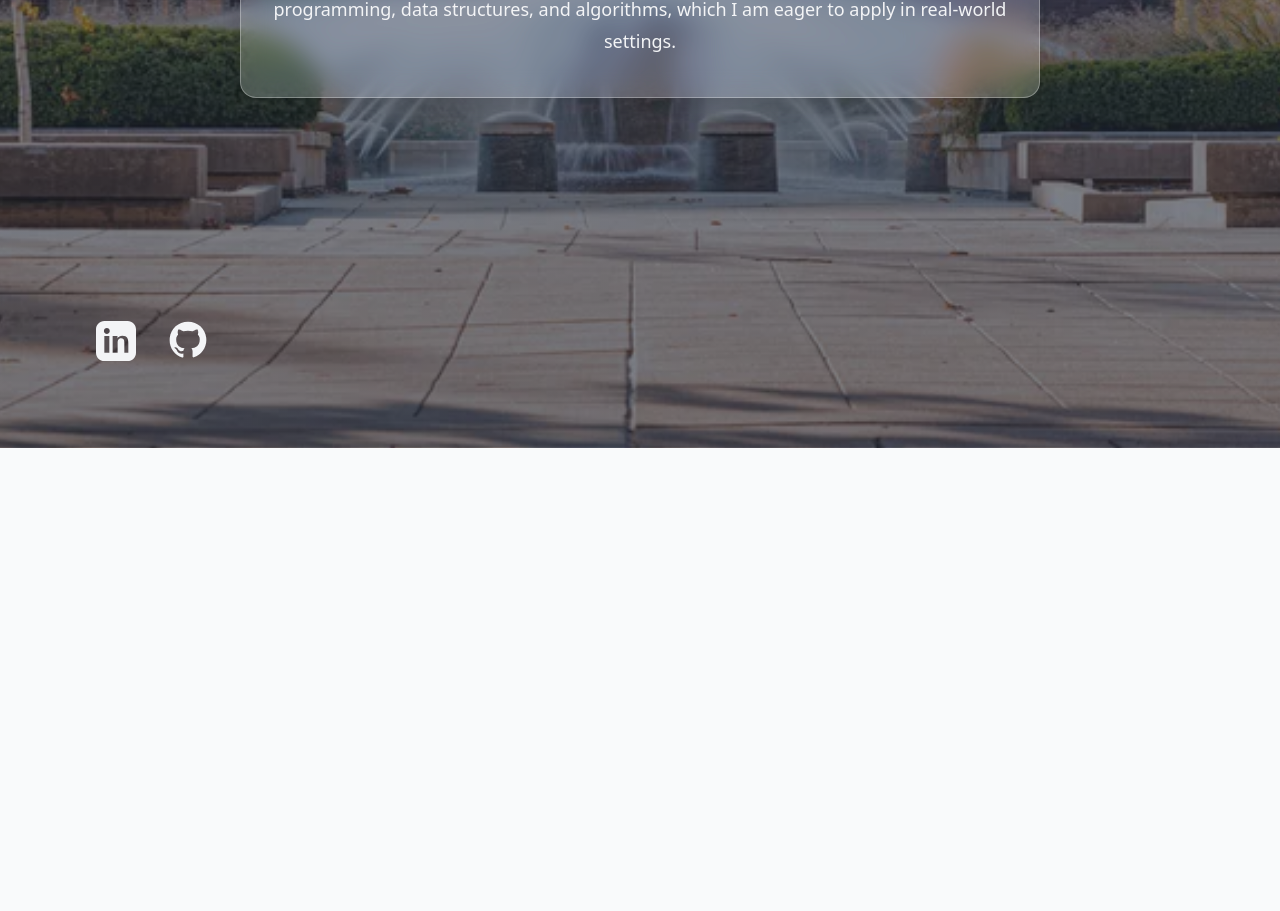
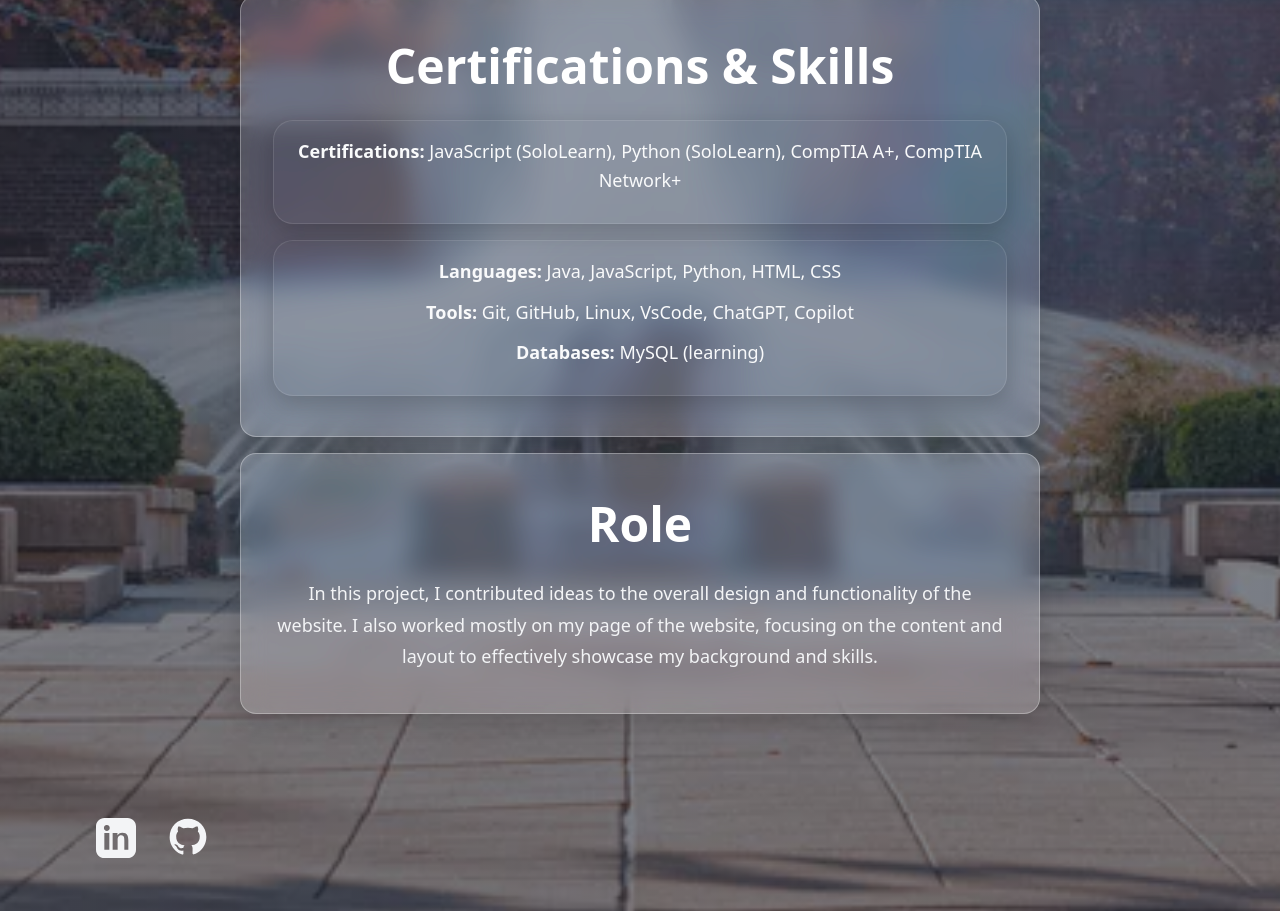
Before and after one commit to Wuizlz/group-website, a React (Vite) app: page /dimitri in a window 1280 px wide. Shown: the part 680-1591 px from the top of the page. Before the commit the page ends 1128 px from the top, so only its background shows below. Built offline with nearby package versions, Linux system fonts and the light colour scheme.

Commit message:
Modified Dimitri's page to add roles, certifications, etc.

```diff
--- a/src/pages/Dimitri.jsx
+++ b/src/pages/Dimitri.jsx
@@ -26,6 +26,34 @@ export default function Dimitri() {
           which I am eager to apply in real-world settings.
         </p>
       </div>
+      <div className={styles.header}>
+        <h1 className={styles.title}>Certifications & Skills</h1>
+        <ul className={styles.list}>
+          <li className={styles.listItem}>
+            <strong>Certifications:</strong> JavaScript (SoloLearn), Python (SoloLearn), CompTIA A+, CompTIA Network+
+          </li>
+        </ul>
+
+        <ul className={styles.list}>
+          <li className={styles.listItem}>
+            <strong>Languages:</strong> Java, JavaScript, Python, HTML, CSS
+          </li>
+          <li className={styles.listItem}>
+            <strong>Tools:</strong> Git, GitHub, Linux, VsCode, ChatGPT, Copilot
+          </li>
+          <li className={styles.listItem}>
+            <strong>Databases:</strong> MySQL (learning)
+          </li>
+        </ul>
+      </div>
+      <div className={styles.header}>
+        <h1 className={styles.title}>Role</h1>
+        <p className={styles.sentence}>
+          In this project, I contributed ideas to the overall design and functionality of the website.
+          I also worked mostly on my page of the website,
+          focusing on the content and layout to effectively showcase my background and skills.
+        </p>
+      </div>
     </main>
   );
 }
```
